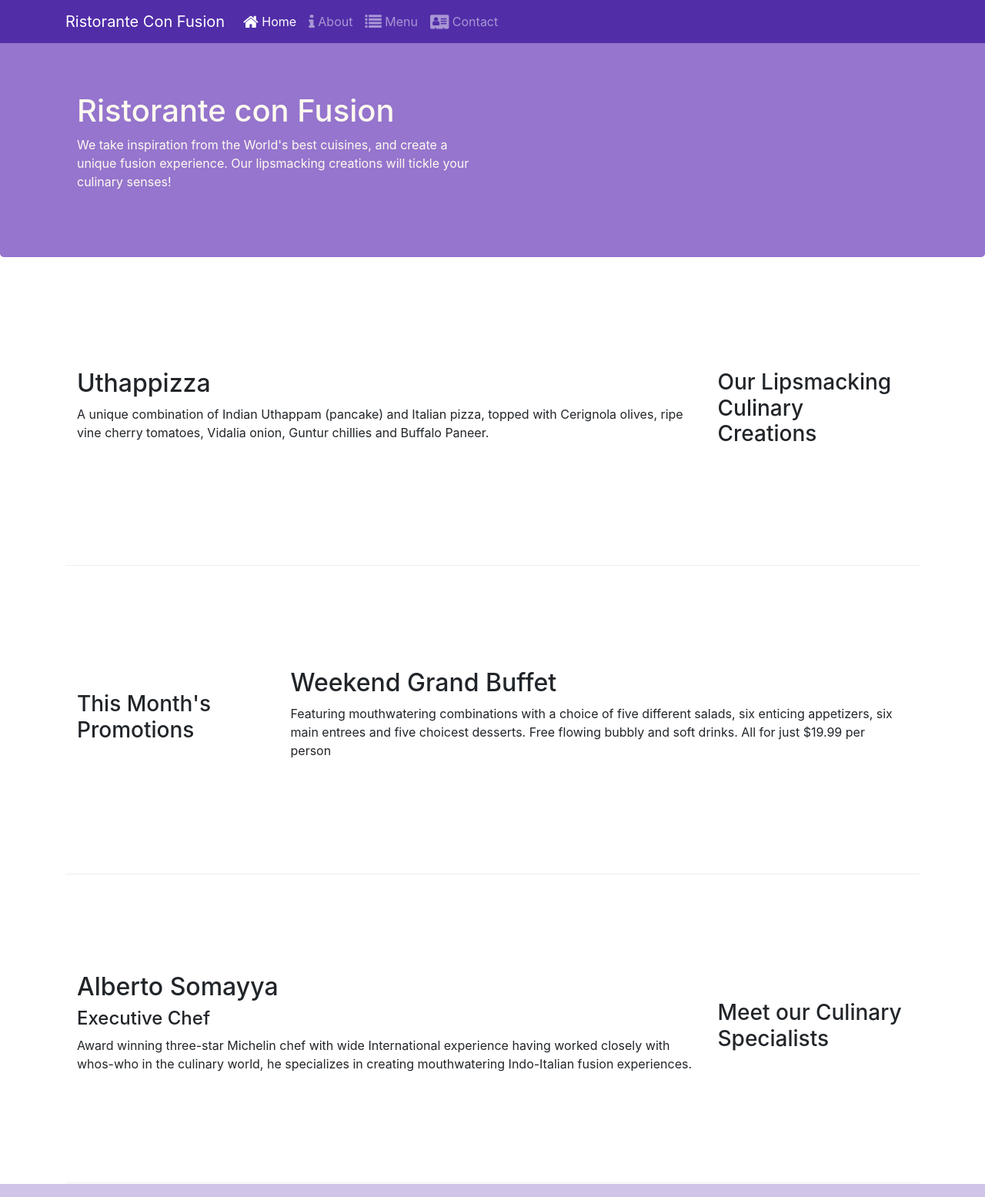
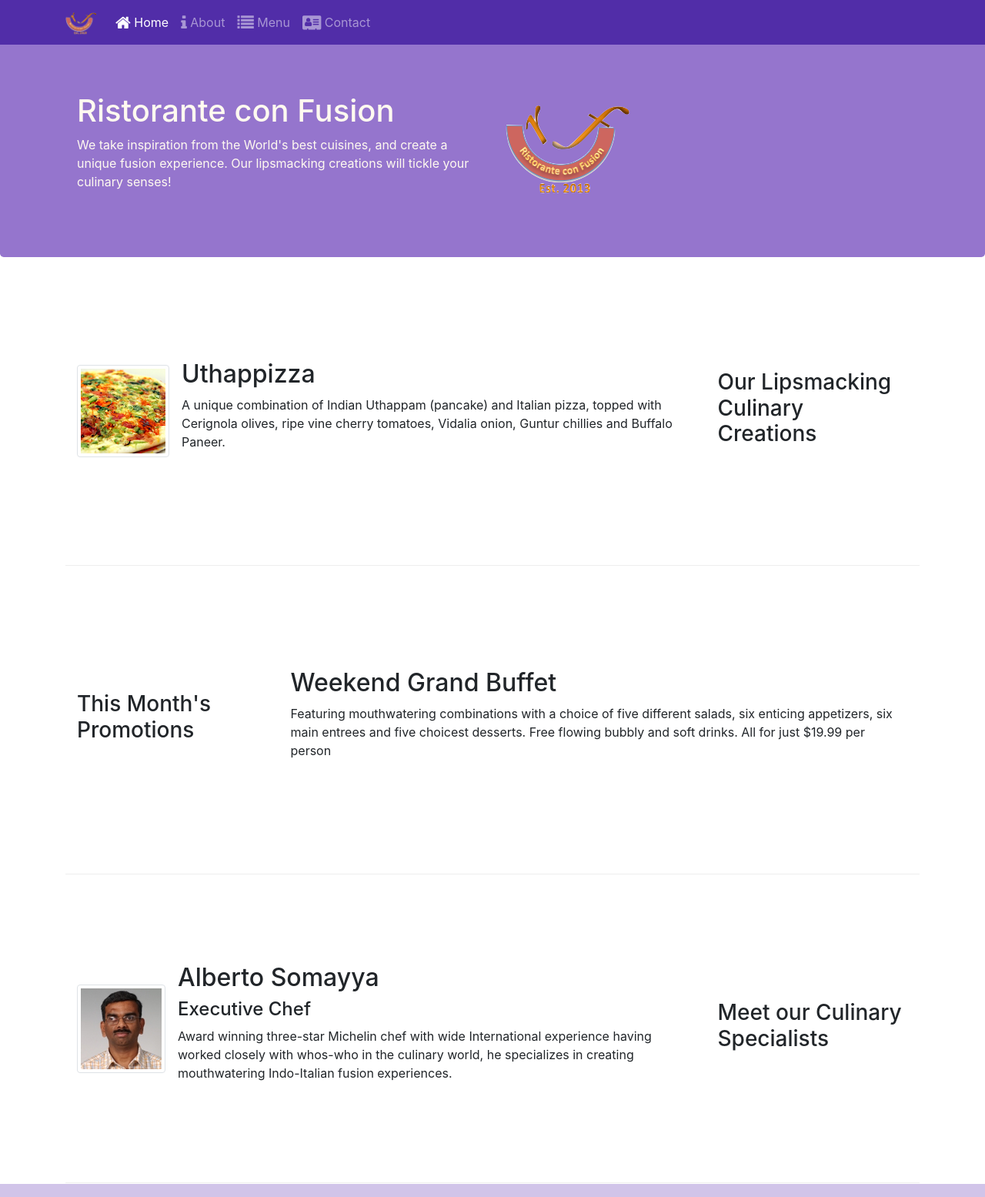
Before and after one commit to SplattyOne/coursera_bootstrap, a website: page index.html in a window 1280 px wide. Shown: the top 1555 px of the page at 77% size. Drawn offline with nearby package versions, Linux system fonts and the light colour scheme.

Commit message:
images and media

```diff
--- a/index.html
+++ b/index.html
@@ -22,7 +22,7 @@
             <button class="navbar-toggler" type="button" data-toggle="collapse" data-target="#Navbar">
                 <span class="navbar-toggler-icon"></span>
             </button>
-            <a class="navbar-brand" href="#">Ristorante Con Fusion</a>
+            <a class="navbar-brand" href="#"><img src="img/logo.png" height="30" width="41"></a>
             <div class="collapse navbar-collapse" id="Navbar">
                 <ul class="navbar-nav mr-auto"> <!-- mr-auto - auto margin to the right-->
                     <li class="nav-item active"><a class="nav-link" href="#"><span class="fa fa-home fa-lg"></span> Home</a></li>
@@ -41,7 +41,8 @@
                     <h1>Ristorante con Fusion</h1>
                     <p>We take inspiration from the World's best cuisines, and create a unique fusion experience. Our lipsmacking creations will tickle your culinary senses!</p>
                 </div>
-                <div class="col-12 col-sm">
+                <div class="col-12 col-sm align-self-center">
+                    <img src="img/logo.png" class="img-fluid">
                 </div>
             </div>
         </div>
@@ -53,8 +54,17 @@
                 <h3>Our Lipsmacking Culinary Creations</h3>
             </div>
             <div class="col col-sm cl-md order-sm-first">
-                <h2>Uthappizza</h2>
-                <p class="d-none d-sm-block">A unique combination of Indian Uthappam (pancake) and Italian pizza, topped with Cerignola olives, ripe vine cherry tomatoes, Vidalia onion, Guntur chillies and Buffalo Paneer.</p>
+                <div class="media">
+                    <img class="d-flex mr-3 img-thumbnail align-self-center"
+                            src="img/uthappizza.png" alt="Uthappizza">
+                    <div class="media-body">
+                        <h2 class="mt-0">Uthappizza</h2>
+                        <p class="d-none d-sm-block">A unique combination of Indian Uthappam (pancake) and
+                            Italian pizza, topped with Cerignola olives, ripe vine
+                            cherry tomatoes, Vidalia onion, Guntur chillies and
+                            Buffalo Paneer.</p>
+                    </div>
+                </div>
             </div>
         </div>
 
@@ -74,9 +84,19 @@
                 <h3>Meet our Culinary Specialists</h3>
             </div>
             <div class="col col-sm cl-md order-sm-first">
-                <h2>Alberto Somayya</h2>
-                <h4>Executive Chef</h4>
-                <p class="d-none d-sm-block">Award winning three-star Michelin chef with wide International experience having worked closely with whos-who in the culinary world, he specializes in creating mouthwatering Indo-Italian fusion experiences. </p>
+                <div class="media">
+                    <img class="d-flex mr-3 img-thumbnail align-self-center"
+                            src="img/alberto.png" alt="Alberto Somayya">
+                    <div class="media-body">
+                        <h2 class="mt-0">Alberto Somayya</h2>
+                        <h4>Executive Chef</h4>
+                        <p class="d-none d-sm-block">Award winning three-star Michelin chef with wide
+                            International experience having worked closely with
+                            whos-who in the culinary world, he specializes in
+                            creating mouthwatering Indo-Italian fusion experiences.
+                            </p>
+                    </div>
+                </div>
             </div>
         </div>
     </div>
```
Also changed, not shown: aboutus.html (+3 -2 lines), contactus.html (+3 -2 lines), img/alberto.png (added), img/buffet.png (added), img/logo.png (added), img/uthappizza.png (added).
